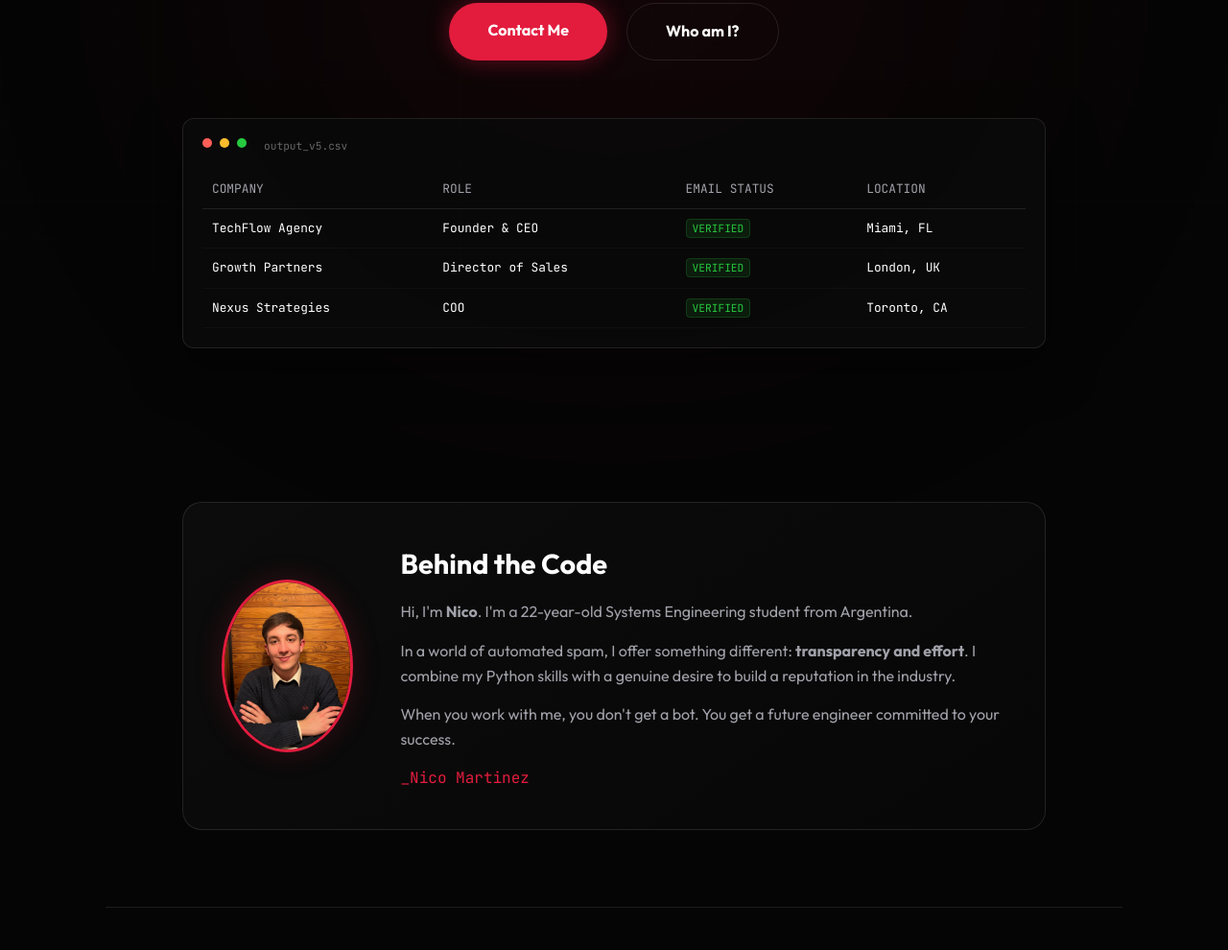
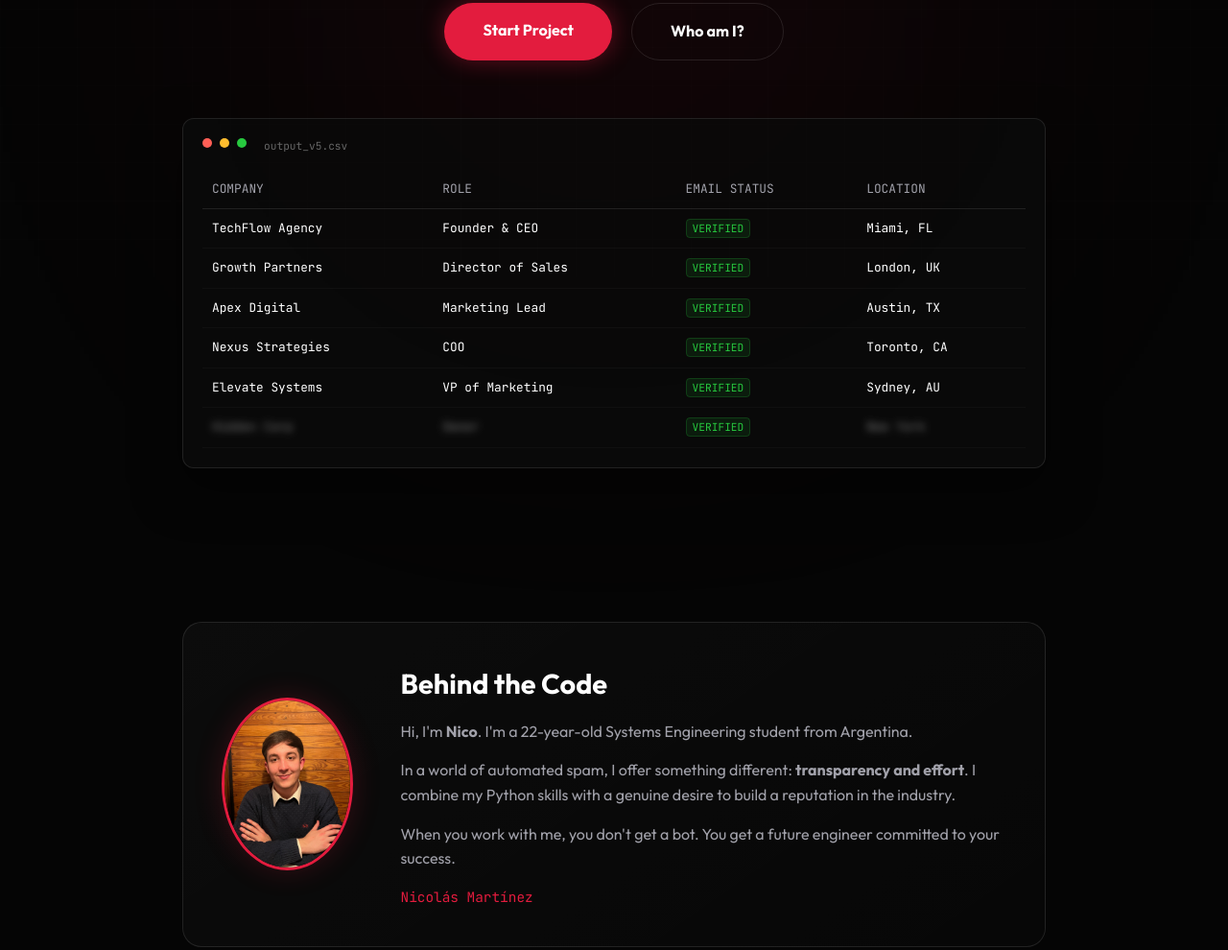
Before and after one commit to Rivernic/Rivernic.github.io, a plain HTML site: page index.html in a window 1280 px wide. Shown: the part 511-1501 px from the top of the page at 96% size. Drawn offline with Linux system fonts and the light colour scheme.

Commit message:
Update index.html

```diff
--- a/index.html
+++ b/index.html
@@ -49,7 +49,6 @@
         .logo { font-family: 'JetBrains Mono', monospace; font-weight: 700; font-size: 1.5rem; letter-spacing: -1px; }
         .logo span { color: var(--accent); }
 
-        /* Botón Header */
         .btn-nav {
             font-family: 'JetBrains Mono', monospace; font-size: 0.85rem; color: var(--text-main);
             text-decoration: none; border: 1px solid var(--border); padding: 8px 20px; border-radius: 4px; transition: all 0.3s ease;
@@ -57,7 +56,7 @@
         }
         .btn-nav:hover { border-color: var(--accent); background: var(--accent); }
 
-        /* HERO LIMPIO */
+        /* HERO */
         .hero { padding: 100px 0 80px; text-align: center; position: relative; }
         .hero::after {
             content: ""; position: absolute; top: 40%; left: 50%; transform: translate(-50%, -50%);
@@ -77,7 +76,6 @@
 
         h2 { font-size: 1.25rem; color: var(--text-muted); font-weight: 300; max-width: 650px; margin: 0 auto 50px; }
 
-        /* BOTONES HERO */
         .hero-buttons { display: flex; gap: 20px; justify-content: center; margin-bottom: 60px; }
 
         .btn-primary {
@@ -94,7 +92,7 @@
         }
         .btn-secondary:hover { border-color: var(--text-main); background: rgba(255,255,255,0.05); }
 
-        /* ABOUT ME SECTION (NUEVO) */
+        /* ABOUT ME SECTION */
         .about-section {
             margin: 80px auto;
             max-width: 900px;
@@ -118,7 +116,7 @@
 
         .about-text h3 { font-size: 1.8rem; margin-bottom: 15px; }
         .about-text p { color: var(--text-muted); margin-bottom: 15px; font-size: 1rem; }
-        .signature { font-family: 'JetBrains Mono', monospace; color: var(--accent); margin-top: 10px; display: block; }
+        .signature { font-family: 'JetBrains Mono', monospace; color: var(--accent); margin-top: 10px; display: block; font-size: 0.9rem; }
 
         /* DATA PREVIEW */
         .data-preview {
@@ -132,6 +130,7 @@
         .data-table { width: 100%; border-collapse: collapse; font-family: 'JetBrains Mono', monospace; font-size: 0.8rem; text-align: left; }
         .data-table th { color: var(--text-muted); padding: 10px; border-bottom: 1px solid var(--border); font-weight: normal; }
         .data-table td { color: var(--text-main); padding: 10px; border-bottom: 1px solid rgba(255,255,255,0.03); }
+        .blur-text { filter: blur(4px); opacity: 0.5; user-select: none; }
         .tag { padding: 2px 6px; border-radius: 4px; font-size: 0.7rem; }
         .tag.verified { background: rgba(39, 201, 63, 0.1); color: #27c93f; border: 1px solid rgba(39, 201, 63, 0.2); }
 
@@ -140,7 +139,7 @@
 
         .social-links { margin-top: 20px; display: flex; justify-content: center; gap: 20px; align-items: center; }
         .social-icon {
-            color: var(--text-main); /* Color blanco para que se vea bien */
+            color: var(--text-main);
             background: rgba(255,255,255,0.05);
             padding: 10px 20px;
             border-radius: 30px;
@@ -173,7 +172,7 @@
             <h2>I engineer custom scripts to extract verified B2B leads for agencies. No recycled databases. Just fresh, actionable data.</h2>
 
             <div class="hero-buttons">
-                <a href="mailto:Nicolas24martinez@gmail.com" class="btn-primary">Contact Me</a>
+                <a href="mailto:Nicolas24martinez@gmail.com" class="btn-primary">Start Project</a>
                 <a href="#about" class="btn-secondary">Who am I?</a>
             </div>
 
@@ -205,10 +204,28 @@
                             <td>London, UK</td>
                         </tr>
                         <tr>
+                            <td>Apex Digital</td>
+                            <td>Marketing Lead</td>
+                            <td><span class="tag verified">VERIFIED</span></td>
+                            <td>Austin, TX</td>
+                        </tr>
+                        <tr>
                             <td>Nexus Strategies</td>
                             <td>COO</td>
                             <td><span class="tag verified">VERIFIED</span></td>
                             <td>Toronto, CA</td>
+                        </tr>
+                        <tr>
+                            <td>Elevate Systems</td>
+                            <td>VP of Marketing</td>
+                            <td><span class="tag verified">VERIFIED</span></td>
+                            <td>Sydney, AU</td>
+                        </tr>
+                        <tr>
+                            <td class="blur-text">Hidden Corp</td>
+                            <td class="blur-text">Owner</td>
+                            <td><span class="tag verified">VERIFIED</span></td>
+                            <td class="blur-text">New York</td>
                         </tr>
                     </tbody>
                 </table>
@@ -223,7 +240,7 @@
                 <p>Hi, I'm <strong>Nico</strong>. I'm a 22-year-old Systems Engineering student from Argentina.</p>
                 <p>In a world of automated spam, I offer something different: <strong>transparency and effort</strong>. I combine my Python skills with a genuine desire to build a reputation in the industry.</p>
                 <p>When you work with me, you don't get a bot. You get a future engineer committed to your success.</p>
-                <span class="signature">_Nico Martinez</span>
+                <span class="signature">Nicolás Martínez</span>
             </div>
         </section>
 
```
